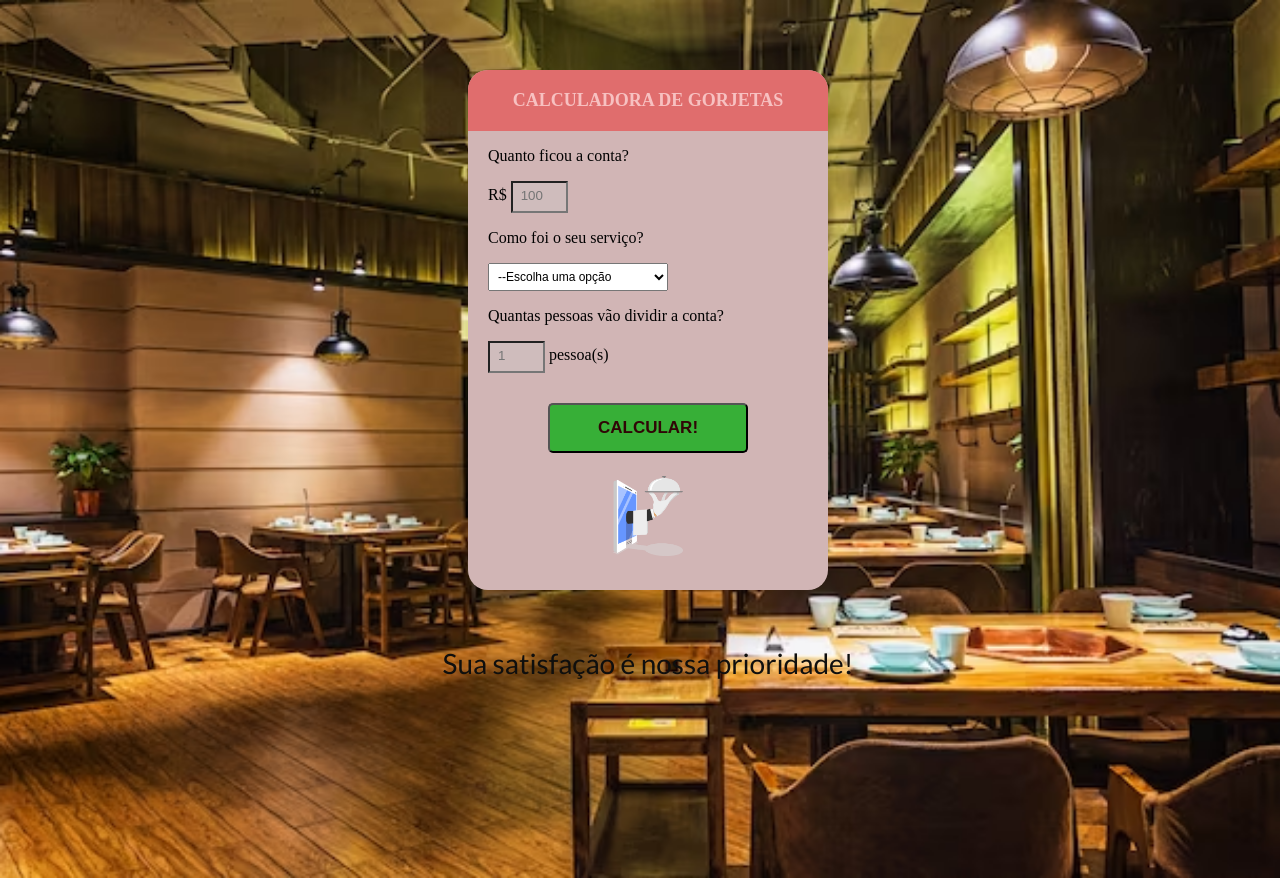
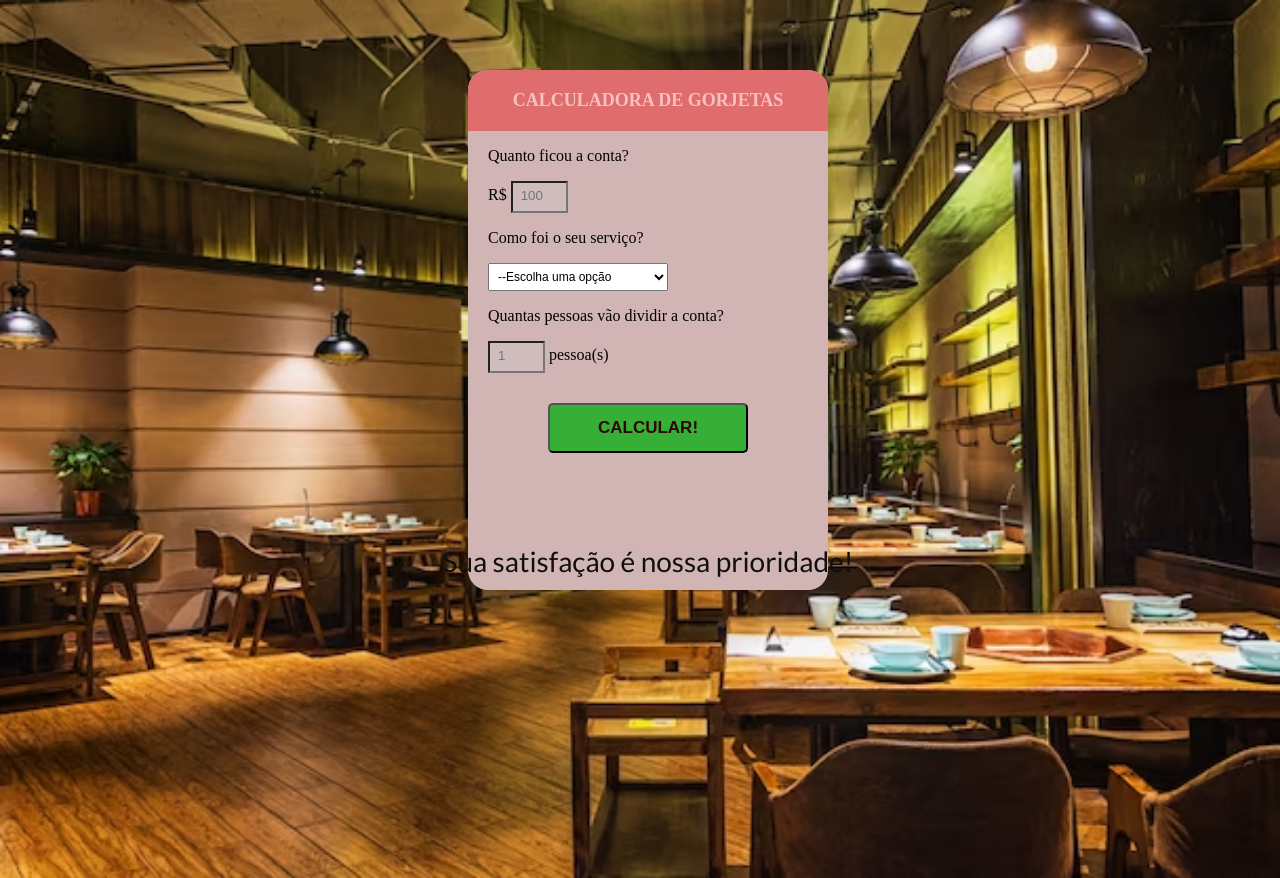
Before and after one commit to Lost-Fernandes/calculadoragorjeta.github.io, a plain HTML site: page index.html in a window 1280 px wide. Drawn offline with Linux system fonts and the light colour scheme; a web font is replaced by a local one.

Commit message:
Update index.html

```diff
--- a/index.html
+++ b/index.html
@@ -53,9 +53,6 @@
 </body>
 <footer>
     <br>
-    <img src="img/garcom.png" alt="foto garcom" class="logo-garcom">
-    <br>
-    <br>
     <p class="txt-rodape">Sua satisfação é nossa prioridade!</p>
 </footer>
 </html>
```
